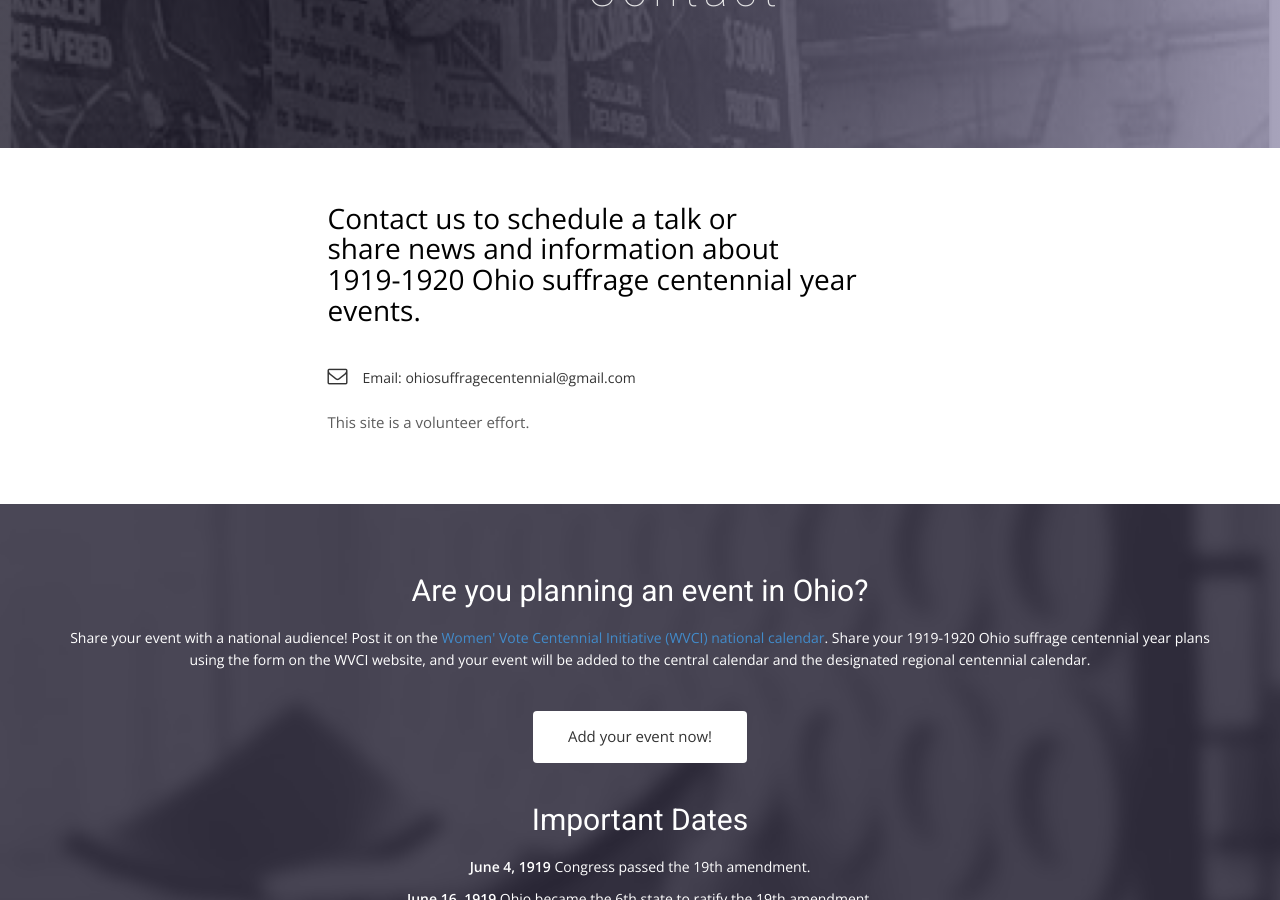
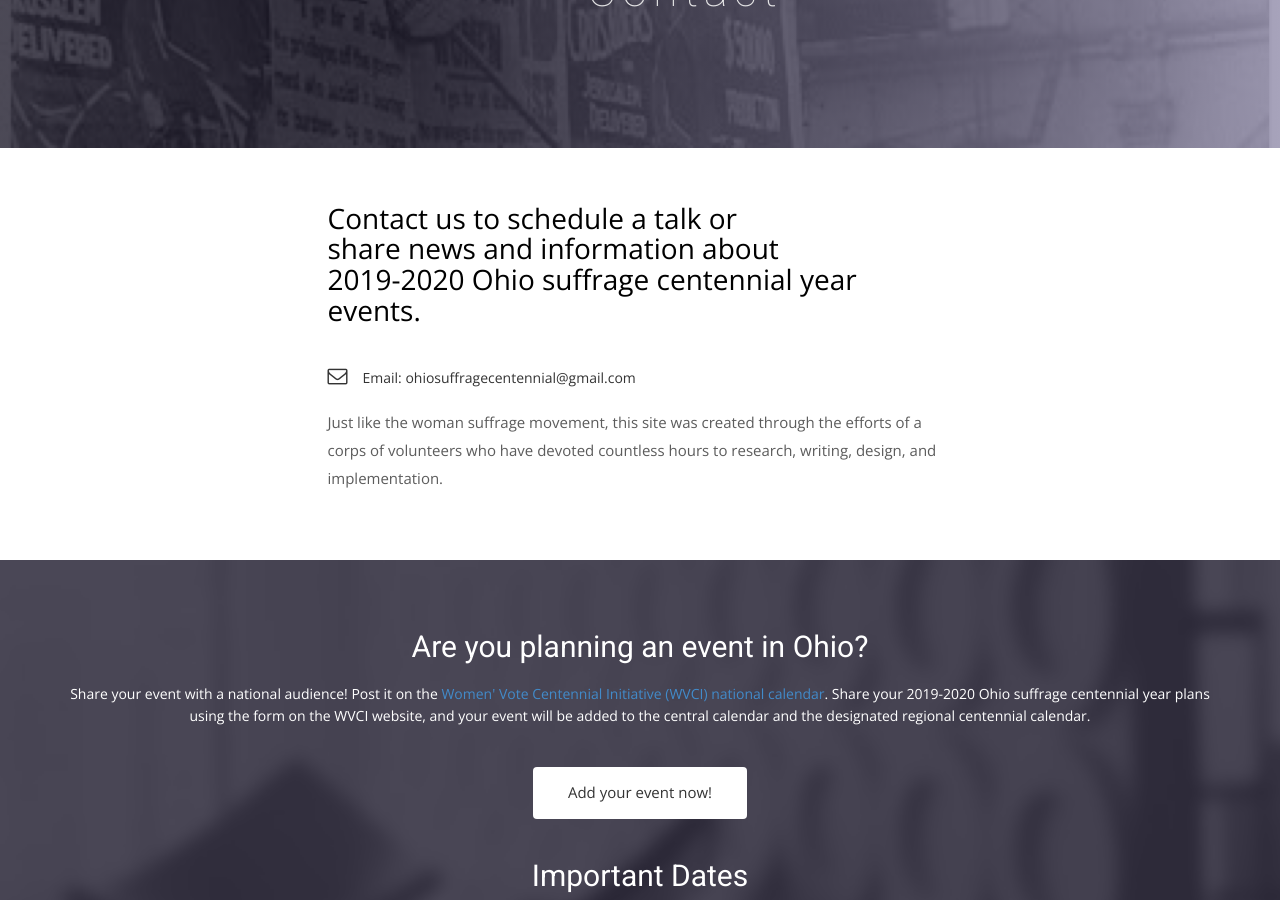
Before and after one commit to OhioSuffrageCentennial/ohiosuffragecentennial, a Jekyll site: the page built from contact.html, in a window 1280 px wide and 900 px high, scrolled down 274 px. Built offline with Jekyll 4.4.1, drawn with Linux system fonts in a browser that asks for light colours; nearby versions of some CDN libraries; some web fonts are replaced.

Commit message:
add Katherine's catches

```diff
--- a/connections.html
+++ b/connections.html
@@ -80,7 +80,7 @@ permalink: /connections/
       <div class="col-md-12">
         <div class="block">
           <h2>Are you planning an event in Ohio?</h2>
-          <p>Share your event with a national audience! Post it on the <a href="https://www.2020centennial.org/share-centennial-plans" target="_blank">Women' Vote Centennial Initiative (WVCI) national calendar</a>. Share your 1919-1920 Ohio suffrage centennial year plans using the form on the WVCI website, and your event will be added to the central calendar and the designated regional centennial calendar..</p>
+          <p>Share your event with a national audience! Post it on the <a href="https://www.2020centennial.org/share-centennial-plans" target="_blank">Women' Vote Centennial Initiative (WVCI) national calendar</a>. Share your 2019-2020 Ohio suffrage centennial year plans using the form on the WVCI website, and your event will be added to the central calendar and the designated regional centennial calendar..</p>
           <a class="btn btn-default btn-call-to-action" href="https://www.2020centennial.org/share-centennial-plans" target="_blank">Add your event now!</a>
         </div>
         <br>
--- a/contact.html
+++ b/contact.html
@@ -51,13 +51,13 @@ permalink: /contact/
         <div class="block">
           <h2>Contact us to schedule a talk or </br>
           share news and information about </br>
-          1919-1920 Ohio suffrage centennial year events.</h2>
+          2019-2020 Ohio suffrage centennial year events.</h2>
           <ul class="address-block">
             <li>
               <i class="fa fa-envelope-o"></i>Email: ohiosuffragecentennial@gmail.com
             </li>
           </ul>
-          <p>This site is a volunteer effort.</p>
+          <p>Just like the woman suffrage movement, this site was created through the efforts of a corps of volunteers who have devoted countless hours to research, writing, design, and implementation.</p>
 <!--
           <ul class="social-icons">
             <li>
@@ -105,7 +105,7 @@ permalink: /contact/
       <div class="col-md-12">
         <div class="block">
           <h2>Are you planning an event in Ohio?</h2>
-          <p>Share your event with a national audience! Post it on the <a href="https://www.2020centennial.org/share-centennial-plans" target="_blank">Women' Vote Centennial Initiative (WVCI) national calendar</a>. Share your 1919-1920 Ohio suffrage centennial year plans using the form on the WVCI website, and your event will be added to the central calendar and the designated regional centennial calendar.</p>
+          <p>Share your event with a national audience! Post it on the <a href="https://www.2020centennial.org/share-centennial-plans" target="_blank">Women' Vote Centennial Initiative (WVCI) national calendar</a>. Share your 2019-2020 Ohio suffrage centennial year plans using the form on the WVCI website, and your event will be added to the central calendar and the designated regional centennial calendar.</p>
           <a class="btn btn-default btn-call-to-action" href="https://www.2020centennial.org/share-centennial-plans" >Add your event now!</a>
         </div>
         <br>
--- a/index.html
+++ b/index.html
@@ -113,7 +113,7 @@ permalink: /
       <div class="col-md-12">
         <div class="block">
           <h2>Are you planning an event in Ohio?</h2>
-          <p>Share your event with a national audience! Post it on the <a href="https://www.2020centennial.org/share-centennial-plans" target="_blank">Women' Vote Centennial Initiative (WVCI) national calendar</a>. Share your 1919-1920 Ohio suffrage centennial year plans using the form on the WVCI website, and your event will be added to the central calendar and the designated regional centennial calendar.</p>
+          <p>Share your event with a national audience! Post it on the <a href="https://www.2020centennial.org/share-centennial-plans" target="_blank">Women' Vote Centennial Initiative (WVCI) national calendar</a>. Share your 2019-2020 Ohio suffrage centennial year plans using the form on the WVCI website, and your event will be added to the central calendar and the designated regional centennial calendar.</p>
           <a class="btn btn-default btn-call-to-action" href="https://www.2020centennial.org/share-centennial-plans" target="_blank">Add your event now!</a>
         </div>
       </div>
--- a/plan.html
+++ b/plan.html
@@ -11,7 +11,7 @@ permalink: /plan/
         <div class="row">
             <div class="col-md-12">
                 <div class="block">
-                    <h1>Plan Something in 2020</h1>
+                    <h1>Plan Something in 2019-2020</h1>
                     <p>Celebrate 100 Years of Women's Right to Vote!</p>
                 </div>
             </div>
@@ -74,7 +74,7 @@ permalink: /plan/
       <div class="col-md-12">
         <div class="block">
           <h2>Are you planning an event in Ohio?</h2>
-          <p>Share your event with a national audience! Post it on the <a href="https://www.2020centennial.org/share-centennial-plans" target="_blank">Women' Vote Centennial Initiative (WVCI) national calendar</a>. Share your 1919-1920 Ohio suffrage centennial year plans using the form on the WVCI website, and your event will be added to the central calendar and the designated regional centennial calendar.</p>
+          <p>Share your event with a national audience! Post it on the <a href="https://www.2020centennial.org/share-centennial-plans" target="_blank">Women' Vote Centennial Initiative (WVCI) national calendar</a>. Share your 2019-2020 Ohio suffrage centennial year plans using the form on the WVCI website, and your event will be added to the central calendar and the designated regional centennial calendar.</p>
           <a class="btn btn-default btn-call-to-action" href="https://www.2020centennial.org/share-centennial-plans" target="_blank">Add your event now!</a>
         </div>
         <br>
```
Also changed, not shown: _posts/2018-03-12-suffrage-heroes-richland-county-ohio.md (added, +10 -0 lines).
